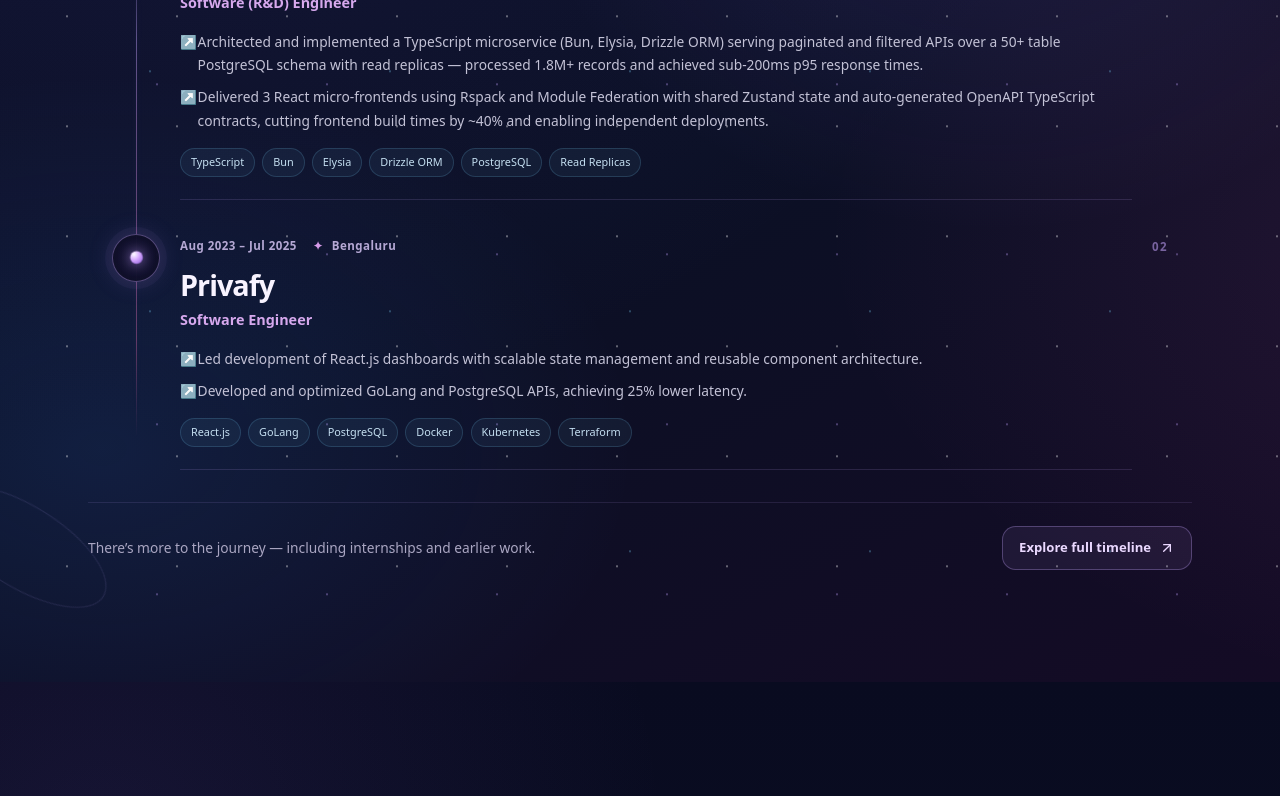
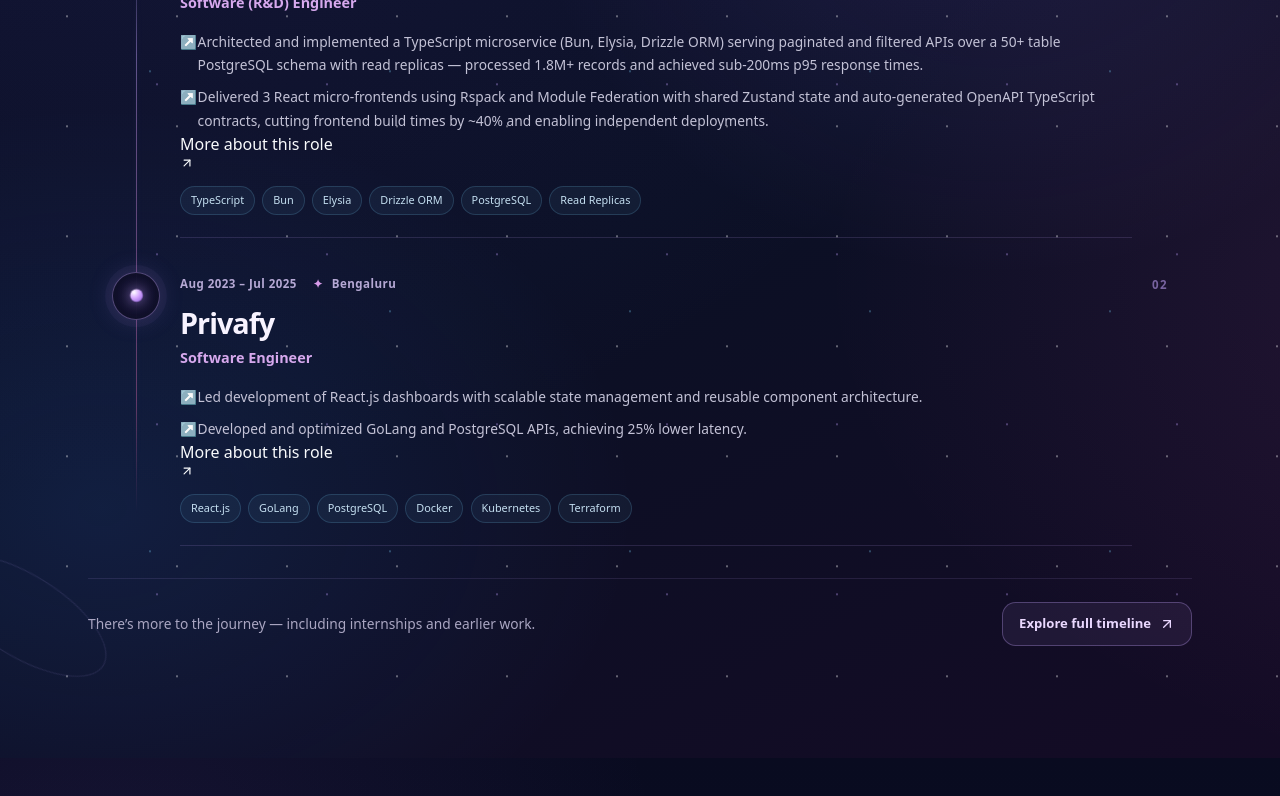
Before and after one commit to saumyasrivastava08/saumya-srivastava, a Next.js app: page / in a window 1280 px wide. Shown: the part 1220-2016 px from the top of the page. Built offline with nearby package versions, Linux system fonts and the light colour scheme.

Commit message:
Add role-specific more links to homepage experience

```diff
--- a/components/experience/ExperiencePreview.tsx
+++ b/components/experience/ExperiencePreview.tsx
@@ -60,6 +60,7 @@ export default function ExperiencePreview() {
                     <li key={highlight}>{highlight}</li>
                   ))}
                 </ul>
+                <Link href={`/experience#${exp.company.toLowerCase()}`} className="experience-stop-more">More about this role <ArrowUpRight size={14} aria-hidden="true" /></Link>
                 <div className="experience-stop-tech">
                   {exp.tech.slice(0, 6).map((technology) => (
                     <span key={technology}>{technology}</span>
```
